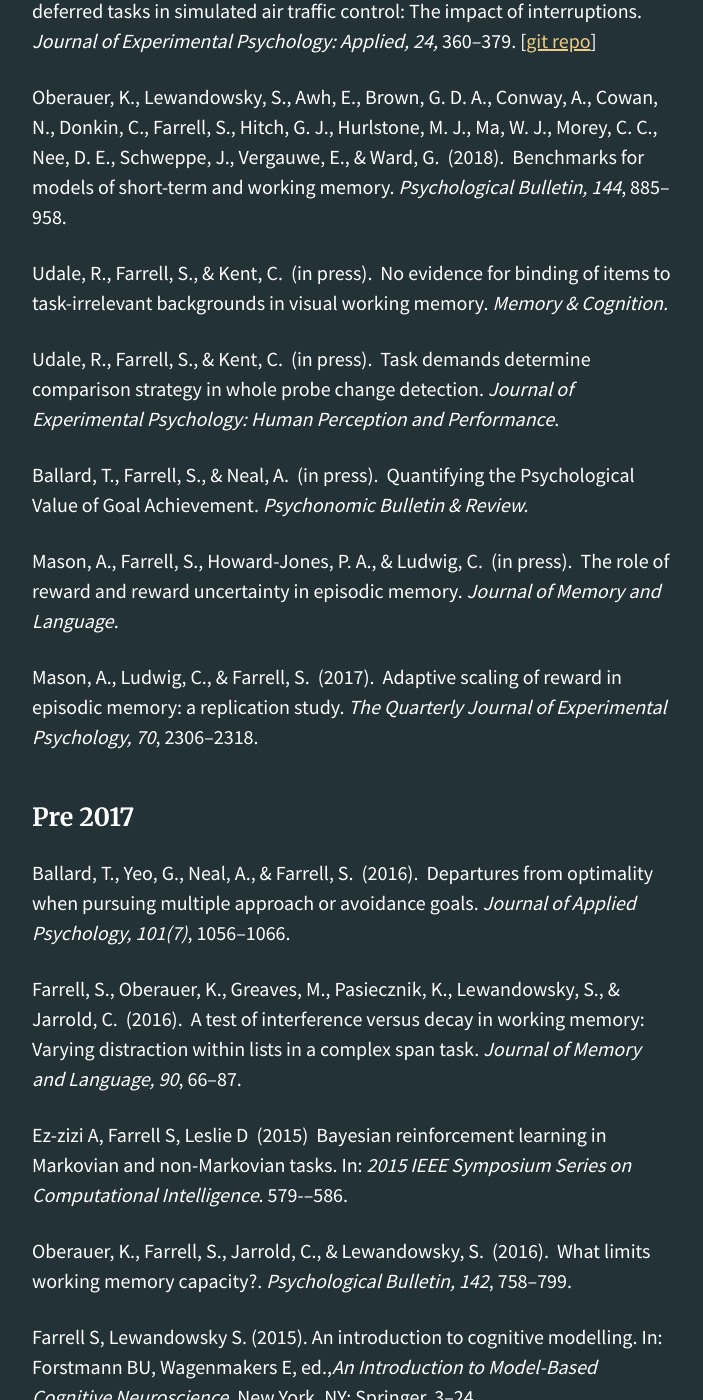
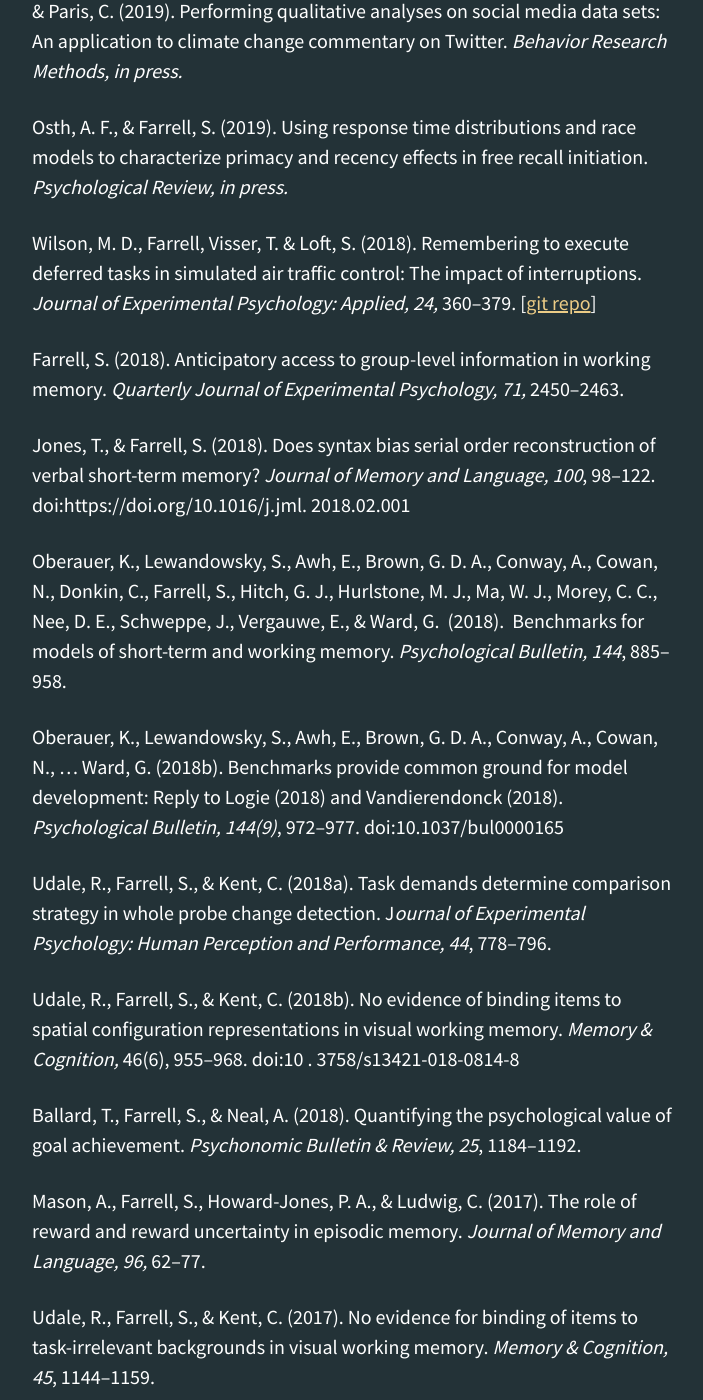
Before and after one commit to psy-farrell/psy-farrell.github.io, a Jekyll site: the page built from _pages/publications.md, in a window 1280 px wide and 1400 px high, scrolled down 686 px. Shown: the whole window, without its empty margins (288-991 px from the left). Built offline with Jekyll 4.4.1, drawn with Linux system fonts in a browser that asks for light colours; some of the changed text lies outside the part shown.

Commit message:
update dpubs

```diff
--- a/_pages/publications.md
+++ b/_pages/publications.md
@@ -9,27 +9,37 @@ See also [Google Scholar](https://scholar.google.com/citations?user=gpDeUjIAAAAJ
 
 ## Books ##
 
-Farrell, S., & Lewandowsky, S. (in press). <i>Computational modeling of cognition and behaviour</i>. New book in production: <a href="https://psy-farrell.github.io/computational-modelling/">Website</a>
+Farrell, S., & Lewandowsky, S. (2018). <i>Computational modeling of cognition and behaviour</i>. Cambridge, UK: Cambridge University Press. <a href="https://psy-farrell.github.io/computational-modelling/">Website</a>
 
 Lewandowsky, S., & Farrell, S. (2010). <i>Computational Modeling in Cognition: Principles and Practice.</i> Thousand Oaks, CA: Sage. <a href="http://websites.psychology.uwa.edu.au/labs/cogscience/ModelingBook.html">Corrections, addenda, code and supplementary materials are available </a>.
 
 ## Recent publications ##
 
+Andreotta, M., Nugroho, R., Hurlstone, M., Boschetti, F., Farrell, S., Walker, I., & Paris, C. (2019). Performing qualitative analyses on social media data sets: An application to climate change commentary on Twitter. *Behavior Research Methods, in press.*
+
+Osth, A. F., & Farrell, S. (2019). Using response time distributions and race models to characterize primacy and recency effects in free recall initiation. *Psychological Review, in press.*
+
 Wilson, M. D., Farrell, Visser, T. & Loft, S. (2018). Remembering to execute deferred tasks in simulated air traffic control: The impact of interruptions. *Journal of Experimental Psychology: Applied, 24,* 360--379. [[git repo](https://github.com/humanfactors/atc-interruptions-impact)]
+
+Farrell, S. (2018). Anticipatory access to group-level information in working memory. *Quarterly Journal of Experimental Psychology, 71,* 2450–2463.
+
+Jones, T., & Farrell, S. (2018). Does syntax bias serial order reconstruction of verbal short-term memory? *Journal of Memory and Language, 100*, 98–122. doi:https://doi.org/10.1016/j.jml. 2018.02.001
 
 Oberauer, K., Lewandowsky, S., Awh, E., Brown, G. D. A., Conway, A., Cowan, N., Donkin, C., Farrell, S., Hitch, G. J., Hurlstone, M. J., Ma, W. J., Morey, C. C., Nee, D. E., Schweppe, J., Vergauwe, E., & Ward, G.  (2018).  Benchmarks for models of short-term and working memory. *Psychological Bulletin, 144*, 885--958.
 
-Udale, R., Farrell, S., & Kent, C.  (in press).  No evidence for binding of items to task-irrelevant backgrounds in visual working memory. *Memory & Cognition.*
+Oberauer, K., Lewandowsky, S., Awh, E., Brown, G. D. A., Conway, A., Cowan, N., ... Ward, G. (2018b). Benchmarks provide common ground for model development: Reply to Logie (2018) and Vandierendonck (2018). *Psychological Bulletin, 144(9)*, 972–977. doi:10.1037/bul0000165
 
-Udale, R., Farrell, S., & Kent, C.  (in press).  Task demands determine comparison strategy in whole probe change detection. *Journal of Experimental Psychology: Human Perception and Performance*.
+Udale, R., Farrell, S., & Kent, C. (2018a). Task demands determine comparison strategy in whole probe change detection. J*ournal of Experimental Psychology: Human Perception and Performance, 44*, 778–796.
 
-Ballard, T., Farrell, S., & Neal, A.  (in press).  Quantifying the Psychological Value of Goal Achievement. *Psychonomic Bulletin & Review.*
+Udale, R., Farrell, S., & Kent, C. (2018b). No evidence of binding items to spatial configuration representations in visual working memory. *Memory & Cognition,* 46(6), 955–968. doi:10 . 3758/s13421-018-0814-8
 
-Mason, A., Farrell, S., Howard-Jones, P. A., & Ludwig, C.  (in press).  The role of reward and reward uncertainty in episodic memory. *Journal of Memory and Language.*
+Ballard, T., Farrell, S., & Neal, A. (2018). Quantifying the psychological value of goal achievement. *Psychonomic Bulletin & Review, 25*, 1184–1192.
+
+Mason, A., Farrell, S., Howard-Jones, P. A., & Ludwig, C. (2017). The role of reward and reward uncertainty in episodic memory. *Journal of Memory and Language, 96,* 62–77.
+
+Udale, R., Farrell, S., & Kent, C. (2017). No evidence for binding of items to task-irrelevant backgrounds in visual working memory. *Memory & Cognition, 45*, 1144–1159.
 
 Mason, A., Ludwig, C., & Farrell, S.  (2017).  Adaptive scaling of reward in episodic memory: a replication study. *The Quarterly Journal of Experimental Psychology, 70*, 2306–2318.
-
-## Pre 2017 ##
 
 Ballard, T., Yeo, G., Neal, A., & Farrell, S.  (2016).  Departures from optimality when pursuing multiple approach or avoidance goals. *Journal of Applied Psychology, 101(7)*, 1056–1066.
 
```
